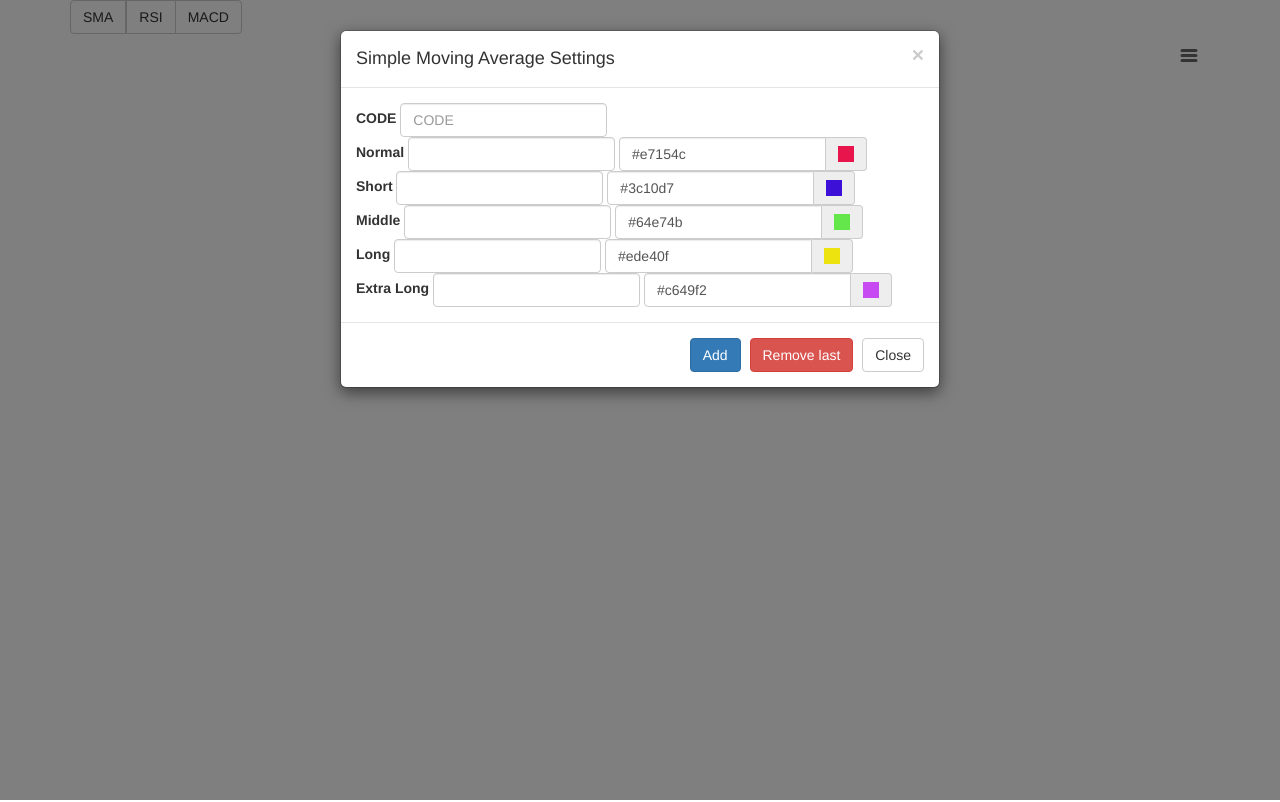
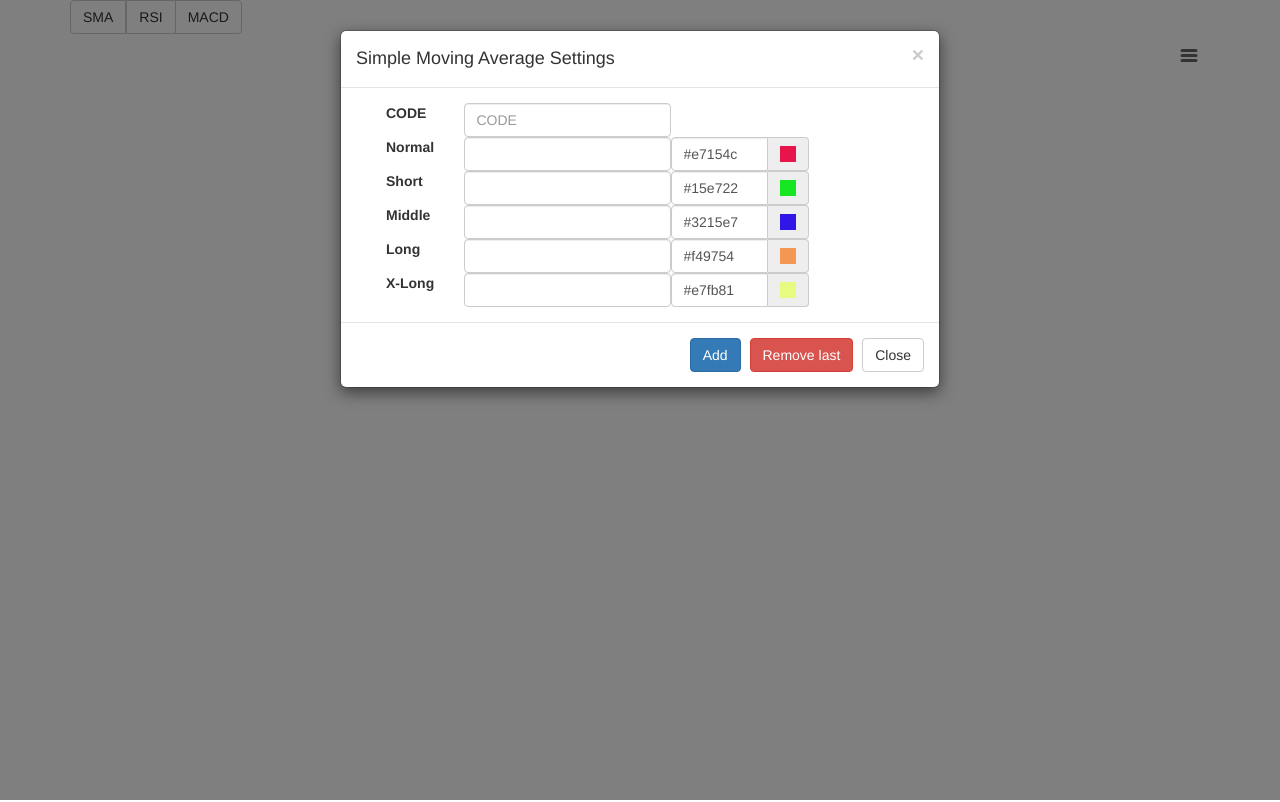
Before and after one commit to cutsea110/sig, a plain HTML site: page public_html/index.html in a window 1280 px wide. Both pictures are taken after a click on the button "SMA". Drawn offline with nearby package versions, Linux system fonts and the light colour scheme.

Commit message:
Define modal dialog setting sma parameters

```diff
--- a/public_html/index.html
+++ b/public_html/index.html
@@ -42,48 +42,62 @@
 		  <h4 class="modal-title" id="modal-sma-label">Simple Moving Average Settings</h4>
 		</div>
 		<div class="modal-body">
-		  <div class="form-group">
-		    <label class="form-label" for="code">CODE</label>
-		    <input id="code" type="search" class="form-control" placeholder="CODE" />
+		  <div class="container">
+		    <div class="row">
+		      <div class="form-group col-md-6">
+			<label class="form-label col-md-2" for="code">CODE</label>
+			<input id="code" type="search" class="form-control col-md-1" placeholder="CODE" />
 		      </div>
-		  <div class="form-group">
-		    <label class="form-label" for="sma-term">Normal</label>
-		    <input id="sma-term-n" type="number" class="form-control" />
-		    <div class="input-group color">
+		    </div>
+		    <div class="row">
+		      <div class="form-group col-md-6">
+			<label class="form-label col-md-2" for="sma-term-n">Normal</label>
+			<input id="sma-term-n" type="number" class="form-control col-md-1" />
+			<div class="input-group color col-md-3">
 			  <input id="sma-color-n" type="text" value="#e7154c" class="form-control" />
 			  <span class="input-group-addon"><i></i></span>
 			</div>
 		      </div>
-		  <div class="form-group">
-		    <label class="form-label" for="sma-term">Short</label>
-		    <input id="sma-term-s" type="number" class="form-control" />
-		    <div class="input-group color">
-		      <input id="sma-color-s" type="text" value="#3c10d7" class="form-control" />
+		    </div>
+		    <div class="row">
+		      <div class="form-group col-md-6">
+			<label class="form-label col-md-2" for="sma-term-s">Short</label>
+			<input id="sma-term-s" type="number" class="form-control col-md-1" />
+			<div class="input-group color col-md-3">
+			  <input id="sma-color-s" type="text" value="#15e722" class="form-control" />
 			  <span class="input-group-addon"><i></i></span>
 			</div>
 		      </div>
-		  <div class="form-group">
-		    <label class="form-label" for="sma-term">Middle</label>
-		    <input id="sma-term-m" type="number" class="form-control" />
-		    <div class="input-group color">
-		      <input id="sma-color-m" type="text" value="#64e74b" class="form-control" />
+		    </div>
+		    <div class="row">
+		      <div class="form-group col-md-6">
+			<label class="form-label col-md-2" for="sma-term-m">Middle</label>
+			<input id="sma-term-m" type="number" class="form-control col-md-1" />
+			<div class="input-group color col-md-3">
+			  <input id="sma-color-m" type="text" value="#3215e7" class="form-control" />
 			  <span class="input-group-addon"><i></i></span>
 			</div>
 		      </div>
-		  <div class="form-group">
-		    <label class="form-label" for="sma-term">Long</label>
-		    <input id="sma-term-l" type="number" class="form-control" />
-		    <div class="input-group color">
-		      <input id="sma-color-l" type="text" value="#ede40f" class="form-control" />
+		    </div>
+		    <div class="row">
+		      <div class="form-group col-md-6">
+			<label class="form-label col-md-2" for="sma-term-l">Long</label>
+			<input id="sma-term-l" type="number" class="form-control col-md-1" />
+			<div class="input-group color col-md-3">
+			  <input id="sma-color-l" type="text" value="#f49754" class="form-control" />
 			  <span class="input-group-addon"><i></i></span>
 			</div>
 		      </div>
-		  <div class="form-group">
-		    <label class="form-label" for="sma-term">Extra Long</label>
-		    <input id="sma-term-xl" type="number" class="form-control" />
-		    <div class="input-group color">
-		      <input id="sma-color-xl" type="text" value="#c649f2" class="form-control" />
+		    </div>
+		    <div class="row">
+		      <div class="form-group col-md-6">
+			<label class="form-label col-md-2" for="sma-term-xl">X-Long</label>
+			<input id="sma-term-xl" type="number" class="form-control col-md-1" />
+			<div class="input-group color col-md-3">
+			  <input id="sma-color-xl" type="text" value="#e7fb81" class="form-control" />
 			  <span class="input-group-addon"><i></i></span>
+			</div>
+		      </div>
 		    </div>
 		  </div>
 		</div>
```
Lines whose indentation alone changed are shown as unchanged.
